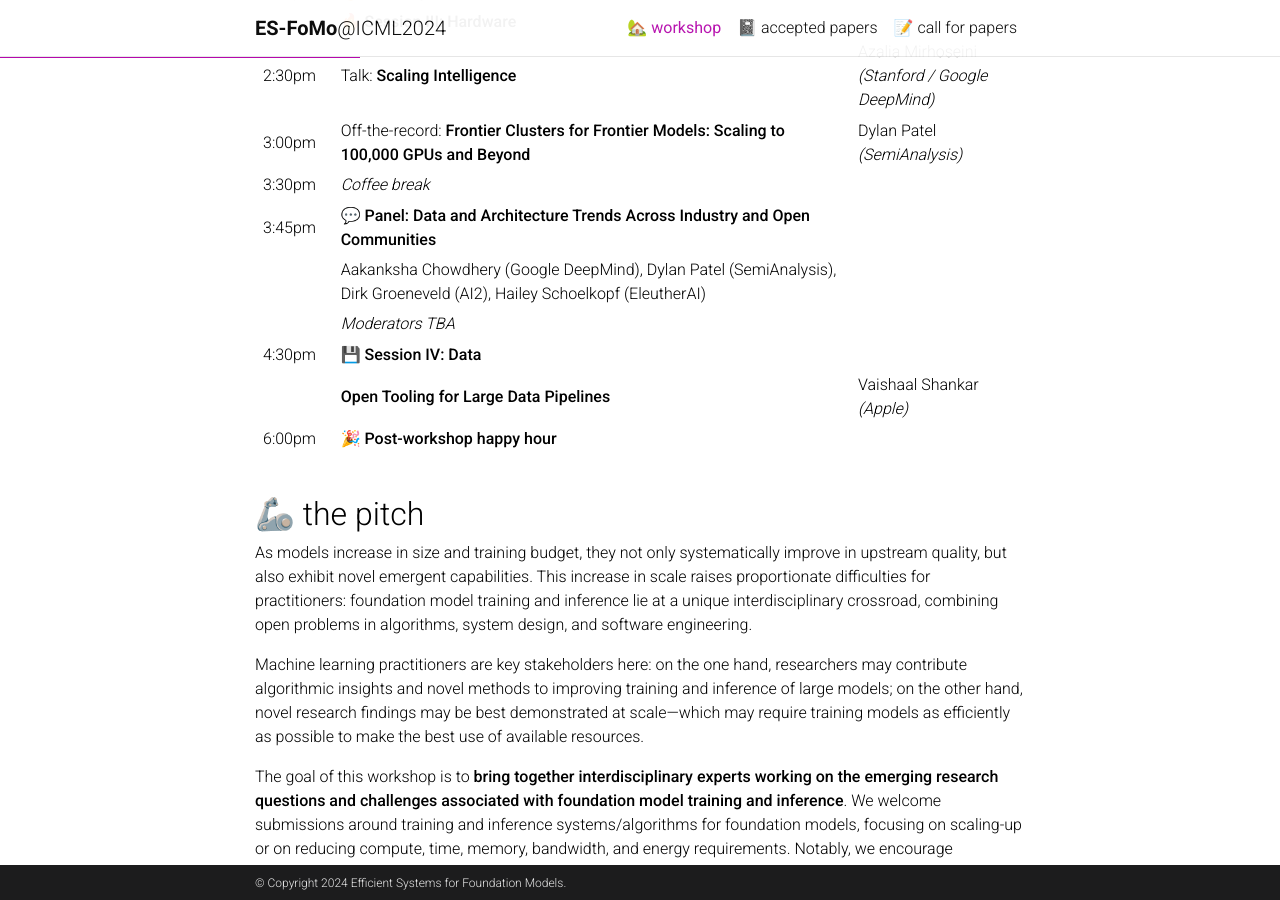
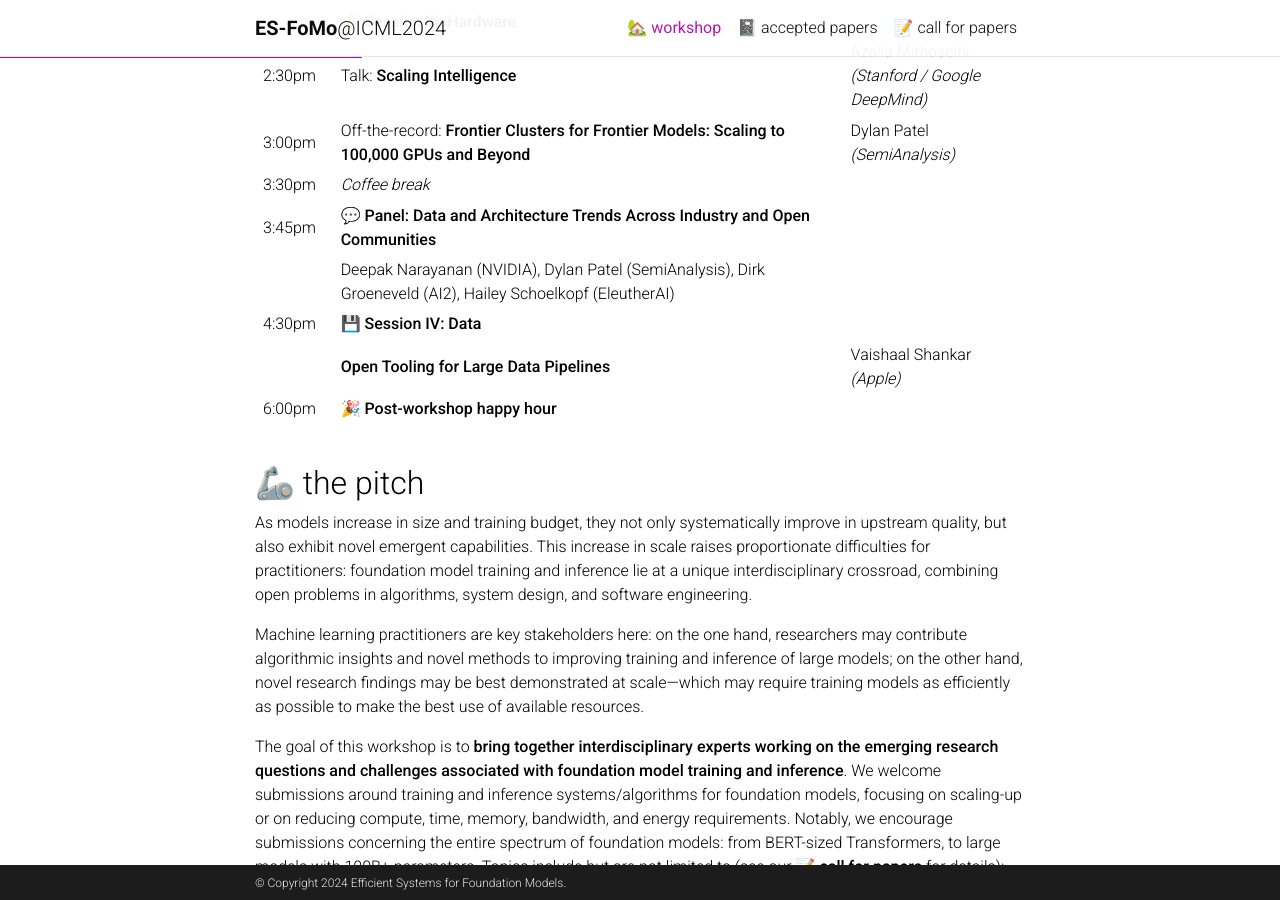
Before and after one commit to slippylolo/es-fomo.github.io, a Jekyll site: the page built from _pages/about.md, in a window 1280 px wide and 900 px high, scrolled down 1455 px. Built offline with Jekyll 4.4.1, drawn with Linux system fonts in a browser that asks for light colours; full-size pictures stand in for the smaller copies a plugin makes; comment, search, counter and statistics services are not loaded; a style sheet for code colours, icons or effects is not loaded; some of the changed text lies outside the part shown.

```diff
--- a/_pages/about.md
+++ b/_pages/about.md
@@ -27,32 +27,31 @@ subtitle: <i>Workshop at the International Conference on Machine Learning (ICML)
 ## 📆 the plan
 *All times CET, UTC+2. Full schedule to be confirmed.*
 
-|         | Topic                                                                                                                    | Speaker                                               |
-|---------|--------------------------------------------------------------------------------------------------------------------------|-------------------------------------------------------|
-|         | **🎛️ Session I: Quantization, Pruning, and Sparsity**                                                                   |                                                       |
-| 9:00am  | Talk: **Efficient Quantization Methods and Marlin, a Fast 4-Bit Inference Kernel**                                       | Elias Frantar <br> *(IST Austria)*                    |
-| 9:30am  | Oral: [Prompt-prompted Adaptive Structured Pruning for Efficient LLM Generation](https://arxiv.org/html/2404.01365v1)    | Harry Dong <br> *(CMU)*                               |
-| 9:45am  | Oral: [Lottery Ticket Adaptation: Mitigating Destructive Inference in LLMs](https://arxiv.org/abs/2406.16797)            | Ashwinee Panda <br> *(Princeton)*                        |
-| 10:00am | *Coffee break*                                                                                                           |                                                       |
-|         | **🦾 Session II: Emerging Architectures**                                                                                |                                                       |
+|         | Topic                                                                                                              | Speaker                                               |
+|---------|--------------------------------------------------------------------------------------------------------------------|-------------------------------------------------------|
+|         | **🎛️ Session I: Quantization, Pruning, and Sparsity**                                                             |                                                       |
+| 9:00am  | Talk: **Efficient Quantization Methods and Marlin, a Fast 4-Bit Inference Kernel**                                 | Elias Frantar <br> *(IST Austria)*                    |
+| 9:30am  | Oral: [Prompt-prompted Adaptive Structured Pruning for Efficient LLM Generation](https://arxiv.org/html/2404.01365v1) | Harry Dong <br> *(CMU)*                               |
+| 9:45am  | Oral: [Lottery Ticket Adaptation: Mitigating Destructive Inference in LLMs](https://arxiv.org/abs/2406.16797)      | Ashwinee Panda <br> *(Princeton)*                        |
+| 10:00am | *Coffee break*                                                                                                     |                                                       |
+|         | **🦾 Session II: Emerging Architectures**                                                                          |                                                       |
 | 10:15am | Oral: [Simple Linear Attention Language Models Balance the Recall-Throughput Tradeoff](https://arxiv.org/abs/2402.18668) | Simran Arora <br> *(Stanford)*                        |
-| 10:30am | Oral: [xLSTM: Extended Long Short-Term Memory](https://arxiv.org/abs/2405.04517)                                         | Maximilian Beck <br> *(JKU)*                          |
-| 10:45am | Talk: **A Deep Dive into State-Space Models**                                                                            | Albert Gu <br> *(CMU)*                                |
-| 11:15am | Talk: **Scaling Mixture-of-Experts: Lessons from DBRX**                                                                  | Vitaliy Chiley <br> *(Databricks)*                    |
-| 11:45am | Oral: [Characterising Prompt Compression Methods for Long Context Inference](https://arxiv.org/abs/2407.08892)           | Siddharth Jha <br> *(UCB)*                            |
-| noon    | *Lunch break*                                                                                                            |                                                       |
-| 1:00pm  | 🧑‍🎓 **Poster Session**                                                                                                 |                                                       |
-| 2:15pm  | 🏅 **Best Paper and Best Poster Awards**                                                                                 |                                                       |
-|         | **🔥 Session III: Hardware**                                                                                             |                                                       |
-| 2:30pm  | Talk: **Scaling Intelligence**                                                                                           | Azalia Mirhoseini <br> *(Stanford / Google DeepMind)* |
-| 3:00pm  | Off-the-record: **Frontier Clusters for Frontier Models: Scaling to 100,000 GPUs and Beyond**                            | Dylan Patel <br> *(SemiAnalysis)*                     |
-| 3:30pm  | *Coffee break*                                                                                                           |                                                       |
-| 3:45pm  | 💬 **Panel: Data and Architecture Trends Across Industry and Open Communities**                                          |                                                       |
-|         | Aakanksha Chowdhery (Google DeepMind), Dylan Patel (SemiAnalysis), Dirk Groeneveld (AI2), Hailey Schoelkopf (EleutherAI) |                                                       |
-|         | *Moderators TBA*                                                                                                         |                                                       |
-| 4:30pm  | 💾 **Session IV: Data**                                                                                                  |                                                       |
-|         | **Open Tooling for Large Data Pipelines**                                                                                | Vaishaal Shankar <br> *(Apple)*                       |
-| 6:00pm  | 🎉 **Post-workshop happy hour**                                                                                          |                                                       |
+| 10:30am | Oral: [xLSTM: Extended Long Short-Term Memory](https://arxiv.org/abs/2405.04517)                                   | Maximilian Beck <br> *(JKU)*                          |
+| 10:45am | Talk: **A Deep Dive into State-Space Models**                                                                      | Albert Gu <br> *(CMU)*                                |
+| 11:15am | Talk: **Scaling Mixture-of-Experts: Lessons from DBRX**                                                            | Vitaliy Chiley <br> *(Databricks)*                    |
+| 11:45am | Oral: [Characterising Prompt Compression Methods for Long Context Inference](https://arxiv.org/abs/2407.08892)     | Siddharth Jha <br> *(UCB)*                            |
+| noon    | *Lunch break*                                                                                                      |                                                       |
+| 1:00pm  | 🧑‍🎓 **Poster Session**                                                                                           |                                                       |
+| 2:15pm  | 🏅 **Best Paper and Best Poster Awards**                                                                           |                                                       |
+|         | **🔥 Session III: Hardware**                                                                                       |                                                       |
+| 2:30pm  | Talk: **Scaling Intelligence**                                                                                     | Azalia Mirhoseini <br> *(Stanford / Google DeepMind)* |
+| 3:00pm  | Off-the-record: **Frontier Clusters for Frontier Models: Scaling to 100,000 GPUs and Beyond**                      | Dylan Patel <br> *(SemiAnalysis)*                     |
+| 3:30pm  | *Coffee break*                                                                                                     |                                                       |
+| 3:45pm  | 💬 **Panel: Data and Architecture Trends Across Industry and Open Communities**                                    |                                                       |
+|         | Deepak Narayanan (NVIDIA), Dylan Patel (SemiAnalysis), Dirk Groeneveld (AI2), Hailey Schoelkopf (EleutherAI)       |                                                       |
+| 4:30pm  | 💾 **Session IV: Data**                                                                                            |                                                       |
+|         | **Open Tooling for Large Data Pipelines**                                                                          | Vaishaal Shankar <br> *(Apple)*                       |
+| 6:00pm  | 🎉 **Post-workshop happy hour**                                                                                    |                                                       |
 
 <br>
 
```
Also changed, not shown: _projects/aakanksha.md (deleted, +0 -9 lines), _projects/deepak.md (added, +9 -0 lines).
